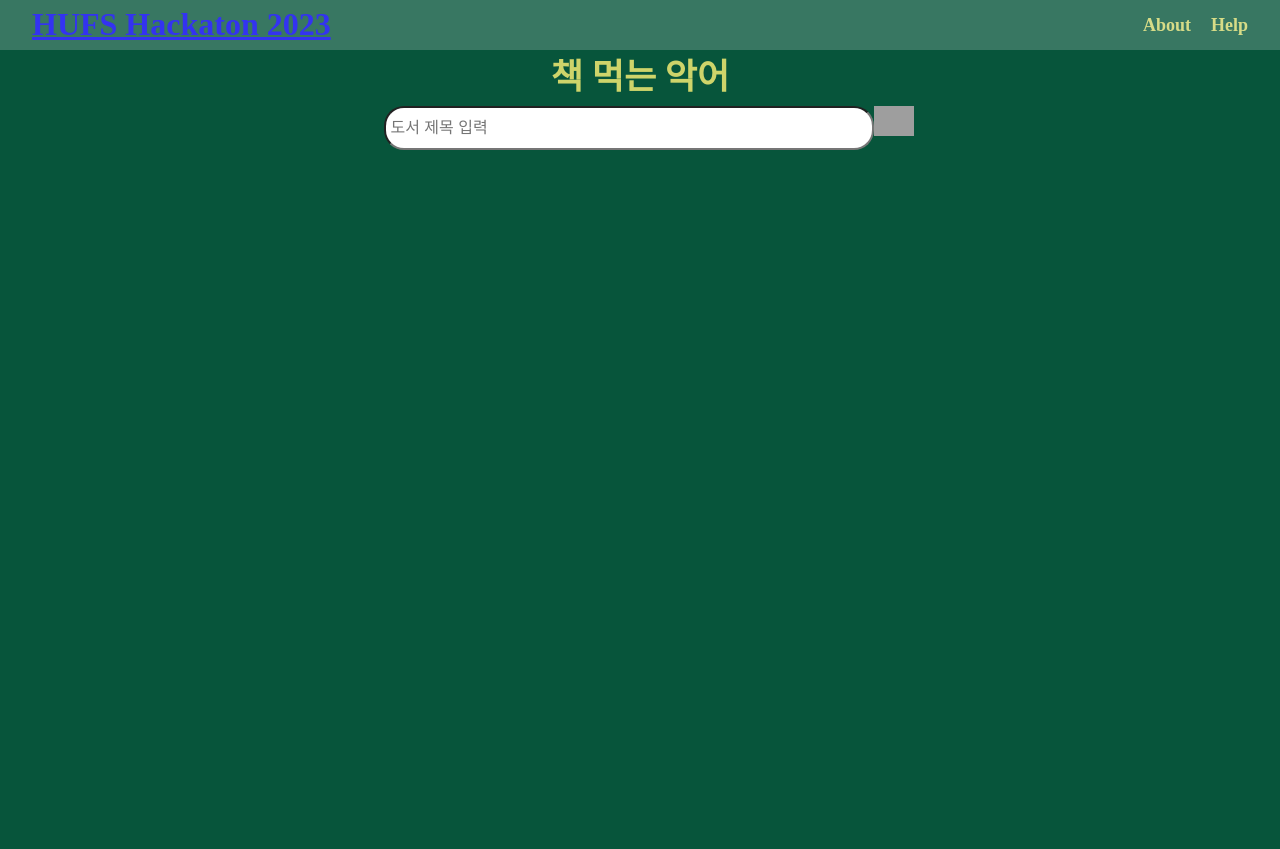
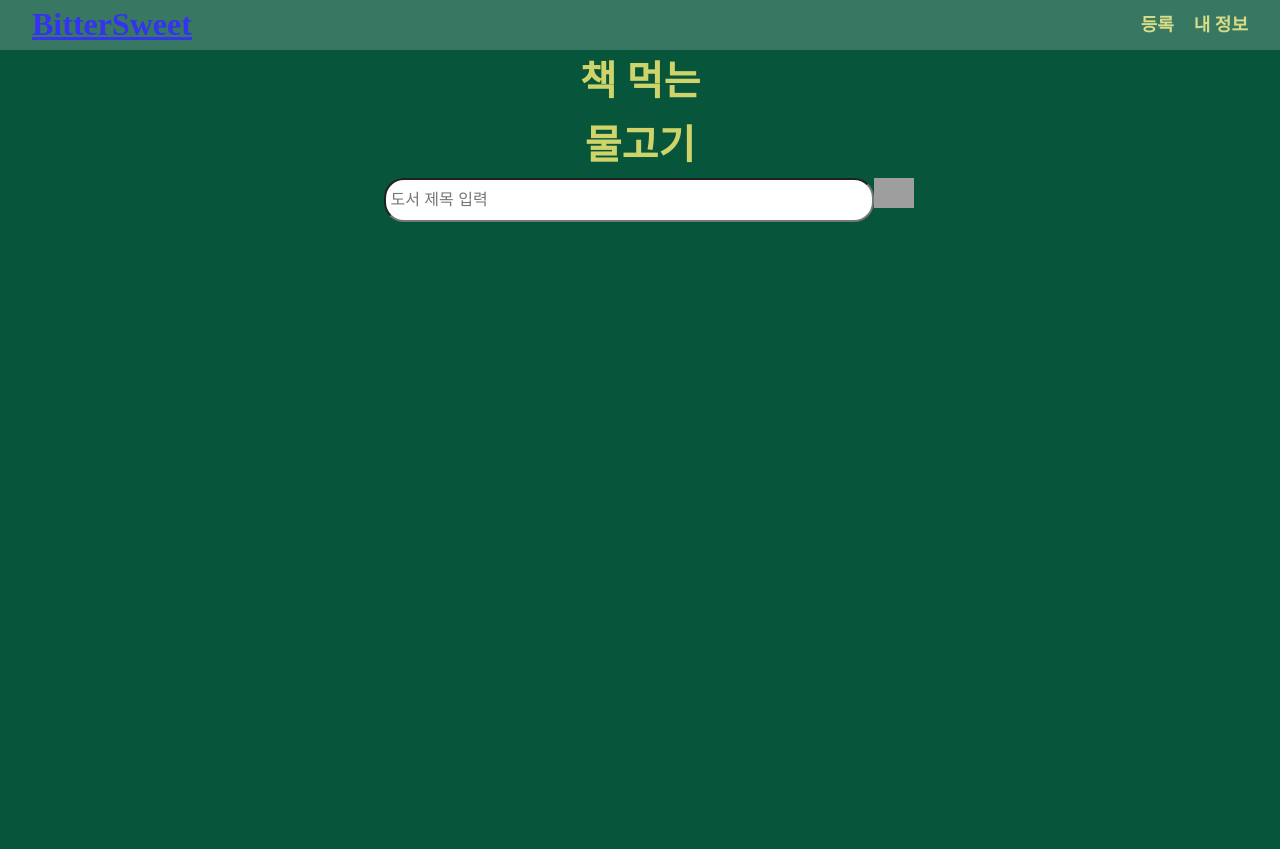
Before and after one commit to BittersweetHackaton2023/BookSharing, a Django app: page / in a window 1280 px wide. Shown: the top 849 px of the page. Run offline with Django 4.2, Linux system fonts and the light colour scheme; grey boxes are pictures that could not be loaded.

Commit message:
책읽는 물고기, 등록, 내정보 수정

```diff
--- a/webproject/book/static/css/style.css
+++ b/webproject/book/static/css/style.css
@@ -42,7 +42,7 @@ div{
   height: auto;
 }
 #logo{
-  font-size: 35px;
+  font-size: 40px;
   font-weight: bold;
   width: auto;
   text-align: center;
--- a/webproject/book/templates/book/index.html
+++ b/webproject/book/templates/book/index.html
@@ -9,11 +9,11 @@
 </head>
 <body>
     <header class="Header">
-      <h1><a href=" ">HUFS Hackaton 2023</a></h1>
+      <h1><a href=" ">BitterSweet</a></h1>
       <nav>
         <ul>
-          <li><a>About</a></li>
-          <li><a>Help</a></li>
+          <li><a>등록</a></li>
+          <li><a>내 정보</a></li>
         </ul>
       </nav>
     </header>
@@ -21,7 +21,8 @@
       <article class="art1">
         <div class="logowrap">
           <div id="logo" class="logo_default">
-            <div> 책 먹는 악어 </div>
+            <div> 책 먹는 </div>
+            <div> 물고기 </div>
           </div>
         </div>
         {% include "book/searchbar.html" %}
```
